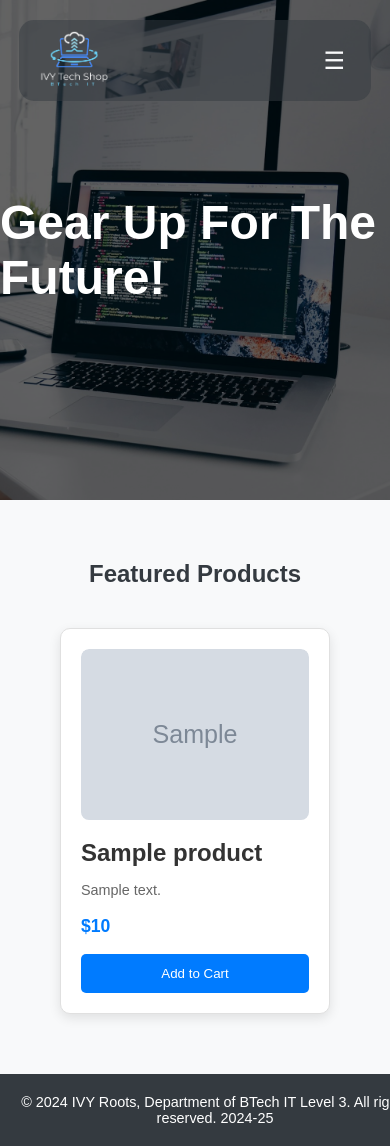
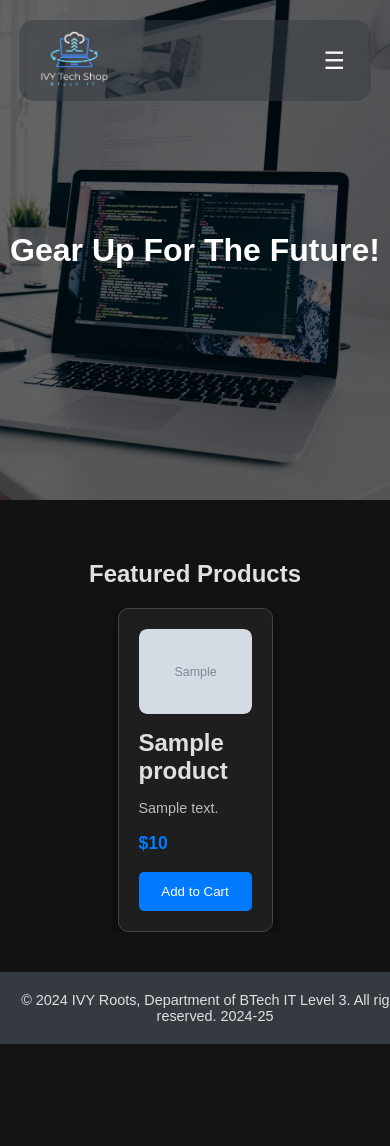
Before and after one commit to AlyanAkram/IvyEcomProject, a PHP site: page / in a window 390 px wide. After the commit the page ends 1044 px from the top, so only its background shows below. Run offline with PHP 8.4, Linux system fonts and the light colour scheme; tables that the repository leaves empty or names only in its code hold one stand-in row (values such as "Sample post"); grey boxes marked "Sample" are stand-in pictures.

Commit message:
minor updates to header, added a dark theme to the site. added slider for featured products

```diff
--- a/header.css
+++ b/header.css
@@ -40,7 +40,8 @@
   transition: background-color 0.3s;
 }
 
-.nav-link:hover {
+.nav-link:hover,
+.cart-link:hover {
   background-color: rgba(255, 255, 255, 0.2); /* Change background on hover */
 }
 
@@ -52,6 +53,7 @@
 .cart-link {
   color: #f8f9fa;
   text-decoration: none;
+  margin-right: 10px;
   padding: 10px 15px;
   border-radius: 5px;
   display: flex;
--- a/index.css
+++ b/index.css
@@ -1,15 +1,4 @@
 /* index.css */
-
-/* Global Styles */
-html,
-body {
-  margin: 0; /* Remove default margin */
-  padding: 0; /* Remove default padding */
-  box-sizing: border-box; /* Include padding and borders in element's total width and height */
-  font-family: Arial, sans-serif; /* Set global font */
-  background-color: #f8f9fa; /* Background color */
-  color: #333; /* Text color */
-}
 
 /* Hero Section Styles */
 .hero-banner {
@@ -46,7 +35,7 @@ body {
 
 .hero-banner h1 {
   font-size: 3em;
-  color: white;
+  color: white; /* White text color for hero heading */
   z-index: 1; /* Ensure the text is above the overlay */
 }
 
@@ -60,33 +49,34 @@ main {
 h2 {
   text-align: center;
   margin: 20px 0;
-  color: #343a40; /* Color for headings */
+  color: #e0e0e0; /* Light color for headings */
 }
 
-/* Product List Styles */
-.product-list {
-  display: grid;
-  grid-template-columns: repeat(
-    auto-fill,
-    minmax(250px, 1fr)
-  ); /* Responsive grid */
-  gap: 20px; /* Space between product cards */
-  padding: 20px; /* Padding around the grid */
+/* Product Slider Styles */
+.product-slider {
+  padding: 0; /* Remove padding from the slider */
 }
 
+.product-slider .slick-slide {
+  display: flex; /* Ensure slides are flex containers */
+  justify-content: center; /* Center items */
+}
+
+/* Product Card Styles */
 .product-card {
-  position: relative;
-  border: 1px solid #e0e0e0;
+  margin: 0; /* Remove margin from the cards */
+  border: 1px solid #444; /* Darker border */
   border-radius: 10px;
   padding: 20px;
-  background-color: white;
-  box-shadow: 0 4px 12px rgba(0, 0, 0, 0.1);
+  background-color: #1e1e1e; /* Dark background for product cards */
+  box-shadow: 0 4px 12px rgba(0, 0, 0, 0.5); /* Darker shadow */
   transition: transform 0.3s, box-shadow 0.3s;
+  width: 100%; /* Full width of the parent */
 }
 
 .product-card:hover {
   transform: translateY(-5px); /* Lift effect on hover */
-  box-shadow: 0 8px 20px rgba(0, 0, 0, 0.2);
+  box-shadow: 0 8px 20px rgba(0, 0, 0, 0.7);
 }
 
 .product-card img {
@@ -98,16 +88,16 @@ h2 {
 .product-card h3 {
   font-size: 1.5em;
   margin: 15px 0;
-  color: #333;
+  color: #e0e0e0; /* Light text for product titles */
 }
 
 .product-card p {
-  color: #666;
+  color: #bbb; /* Lighter color for product descriptions */
   font-size: 0.9em;
 }
 
 .product-card .price {
-  color: #007bff;
+  color: #007bff; /* Price color */
   font-weight: bold;
   font-size: 1.1em;
 }
@@ -120,8 +110,8 @@ h2 {
   display: block;
   padding: 12px 0;
   width: 100%;
-  background-color: #007bff;
-  color: white;
+  background-color: #007bff; /* Button background color */
+  color: white; /* Button text color */
   border: none;
   border-radius: 5px;
   cursor: pointer;
@@ -131,3 +121,23 @@ h2 {
 .product-card input[type="submit"]:hover {
   background-color: #0056b3; /* Change background color on hover */
 }
+
+/* Responsive Styles */
+@media (min-width: 1200px) {
+  .product-slider .slick-slide {
+    width: 25%; /* 4 cards on large screens */
+  }
+}
+
+@media (max-width: 768px) {
+  .product-slider .slick-slide {
+    width: 50%; /* 2 cards on small screens */
+  }
+}
+
+/* Responsive Styles for h1 */
+@media (max-width: 730px) {
+  .hero-banner h1 {
+    font-size: clamp(1.5rem, 5vw + 1rem, 2rem); /* Responsive font size */
+  }
+}
--- a/index.php
+++ b/index.php
@@ -9,7 +9,10 @@ include 'db.php';
     <meta name="viewport" content="width=device-width, initial-scale=1.0">
     <link rel="stylesheet" href="styles.css"> <!-- Global styles -->
     <link rel="stylesheet" href="index.css"> <!-- Page-specific styles -->
+    <link rel="stylesheet" type="text/css" href="https://cdnjs.cloudflare.com/ajax/libs/slick-carousel/1.8.1/slick.min.css"/>
     <script src="https://code.jquery.com/jquery-3.6.0.min.js"></script> <!-- Include jQuery -->
+    <script src="https://cdnjs.cloudflare.com/ajax/libs/slick-carousel/1.8.1/slick.min.js"></script>
+
     <title>IVY Roots Tech Shop</title>
 </head>
 <body>
@@ -28,8 +31,8 @@ include 'db.php';
 <main>
     <h2>Featured Products</h2>
 
-    <!-- Product List -->
-    <div class="product-list">
+    <!-- Product Slider -->
+    <div class="product-slider">
         <?php
         // Limit the number of products displayed to 4
         $result = $conn->query("SELECT * FROM products LIMIT 4");
@@ -85,6 +88,28 @@ $(document).ready(function() {
 });
 </script>
 
+<!-- Slider initialization -->
+<script>
+$(document).ready(function() {
+    $('.product-slider').slick({
+        slidesToShow: 4, // Show 4 products at a time on large screens
+        slidesToScroll: 1,
+        autoplay: true, // Optional: enable autoplay
+        autoplaySpeed: 2000, // Optional: speed for autoplay
+        infinite: true, // Allows infinite scrolling
+        centerMode: false, // Disable center mode
+        responsive: [
+            {
+                breakpoint: 768, // Adjust for smaller screens
+                settings: {
+                    slidesToShow: 2, // Show 2 products on smaller screens
+                    slidesToScroll: 1
+                }
+            }
+        ]
+    });
+});
+</script>
 
 </body>
 </html>
--- a/styles.css
+++ b/styles.css
@@ -1,10 +1,16 @@
 /* styles.css */
+
+/* Global Styles */
 html,
 body {
-  margin: 0; /* Remove default margin */
-  padding: 0; /* Remove default padding */
+  margin: 0;
+  padding: 0;
+  box-sizing: border-box;
+  overflow-x: hidden; /* Prevent horizontal overflow */
   box-sizing: border-box; /* Include padding and borders in element's total width and height */
-  overflow-x: hidden; /* Prevent horizontal overflow */
+  font-family: Arial, sans-serif; /* Set global font */
+  background-color: #121212; /* Dark background */
+  color: #e0e0e0; /* Light text color */
 }
 
 /* Link Styles */
@@ -15,30 +21,24 @@ a {
 }
 
 a:hover {
-  color: #0056b3; /* Darker color on hover */
+  color: #0056b3; /* Change link color on hover */
 }
 
 /* Header and Footer Styles */
 header,
 footer {
-  background-color: #343a40; /* Dark background for header and footer */
-  color: white; /* White text color */
-  padding: 20px; /* Padding */
-  text-align: center; /* Centered text */
+  background-color: #1e1e1e; /* Dark background for header and footer */
+  padding: 20px;
+  text-align: center;
 }
 
-/* Utility Classes */
-.text-center {
-  text-align: center; /* Centered text utility */
+header h1,
+footer p {
+  margin: 0;
+  color: #e0e0e0; /* Light text color for header and footer */
 }
 
-.mt-20 {
-  margin-top: 20px; /* Top margin utility */
+.cart-count {
+  font-weight: bold;
+  color: #0056b3; /* Color for cart count */
 }
-
-/* Additional Styles */
-.container {
-  max-width: 1200px; /* Max width for containers */
-  margin: auto; /* Center container */
-  padding: 20px; /* Padding for container */
-}
```
Lines whose indentation alone changed are shown as unchanged.
